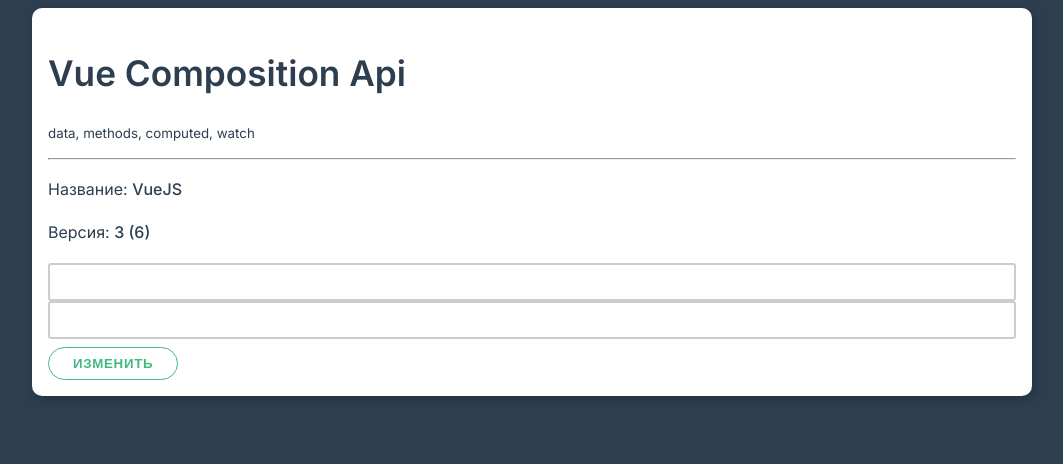
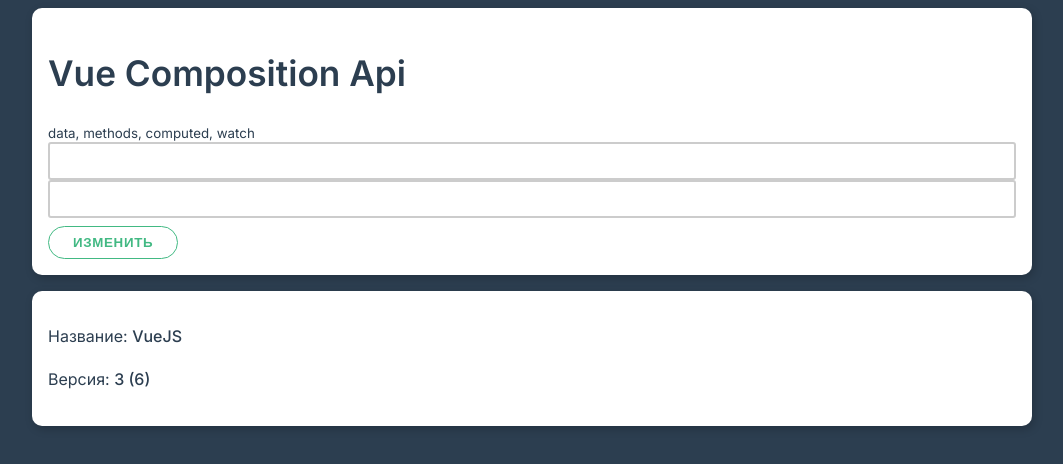
Before and after one commit to barzankaevMohdan/vue-composition-api, a Vue app: page / in a window 1280 px wide. Shown: the top 464 px of the page, without its empty margins (108-1171 px from the left). Built offline with nearby package versions, Linux system fonts and the light colour scheme.

Commit message:
api with components

```diff
--- a/src/App.vue
+++ b/src/App.vue
@@ -3,9 +3,6 @@
     <div class="card">
       <h1>Vue Composition Api</h1>
       <small>data, methods, computed, watch</small>
-      <hr>
-      <p>Название: <strong>{{ name }}</strong></p>
-      <p>Версия: <strong>{{ version }} ({{double}})</strong></p>
       <div class="form-control">
         <input type="text" ref="textInput">
         <input type="text" v-model="firstName">
@@ -13,13 +10,17 @@
 
       <button class="btn" @click="change">Изменить</button>
     </div>
+    <framework-info
+      :name="name"
+      :version="version"
+    ></framework-info>
   </div>
 </template>
 
 <script>
+import FrameworkInfo from './FrameworkInfo'
 import {
   ref,
-  computed,
   watch
   } from 'vue'
 
@@ -29,8 +30,6 @@
     const version = ref(3)
     const textInput = ref(null)
     const firstName = ref('')
-
-    const doubleVersion = computed(() => version.value * 2 )
 
     // watch([doubleVersion, name], (newValues, oldValues) => {
     //   console.log('new version', newValues[0])
@@ -55,27 +54,10 @@
       name,
       version,
       change: changeInfo,
-      double: doubleVersion,
       textInput,
       firstName
     }
   },
-  // data() {
-  //   return {
-  //     name: 'VueJS',
-  //     version: 3
-  //   }
-  // },
-  // methods: {
-  //   changeInfo() {
-  //     this.name = 'Vue JS!'
-  //     this.version = 4
-  //   }
-  // }
-  // computed: {
-  //   doubleVersion() {
-  //     return this.version * 2
-  //   }
-  // }
+  components: { FrameworkInfo }
 }
 </script>
--- /dev/null
+++ b/src/FrameworkInfo.vue
@@ -0,0 +1,21 @@
+<template>
+    <div class="card">
+        <p>Название: <strong>{{ name }}</strong></p>
+        <p>Версия: <strong>{{ version }} ({{double}})</strong></p>
+    </div>
+</template>
+
+<script>
+import {computed} from 'vue'
+export default {
+    props: ['name', 'version'],
+
+    setup(props) {
+        const doubleVersion = computed(() => props.version * 2)
+
+        return {
+            double: doubleVersion
+        }
+    }
+}
+</script>
```
